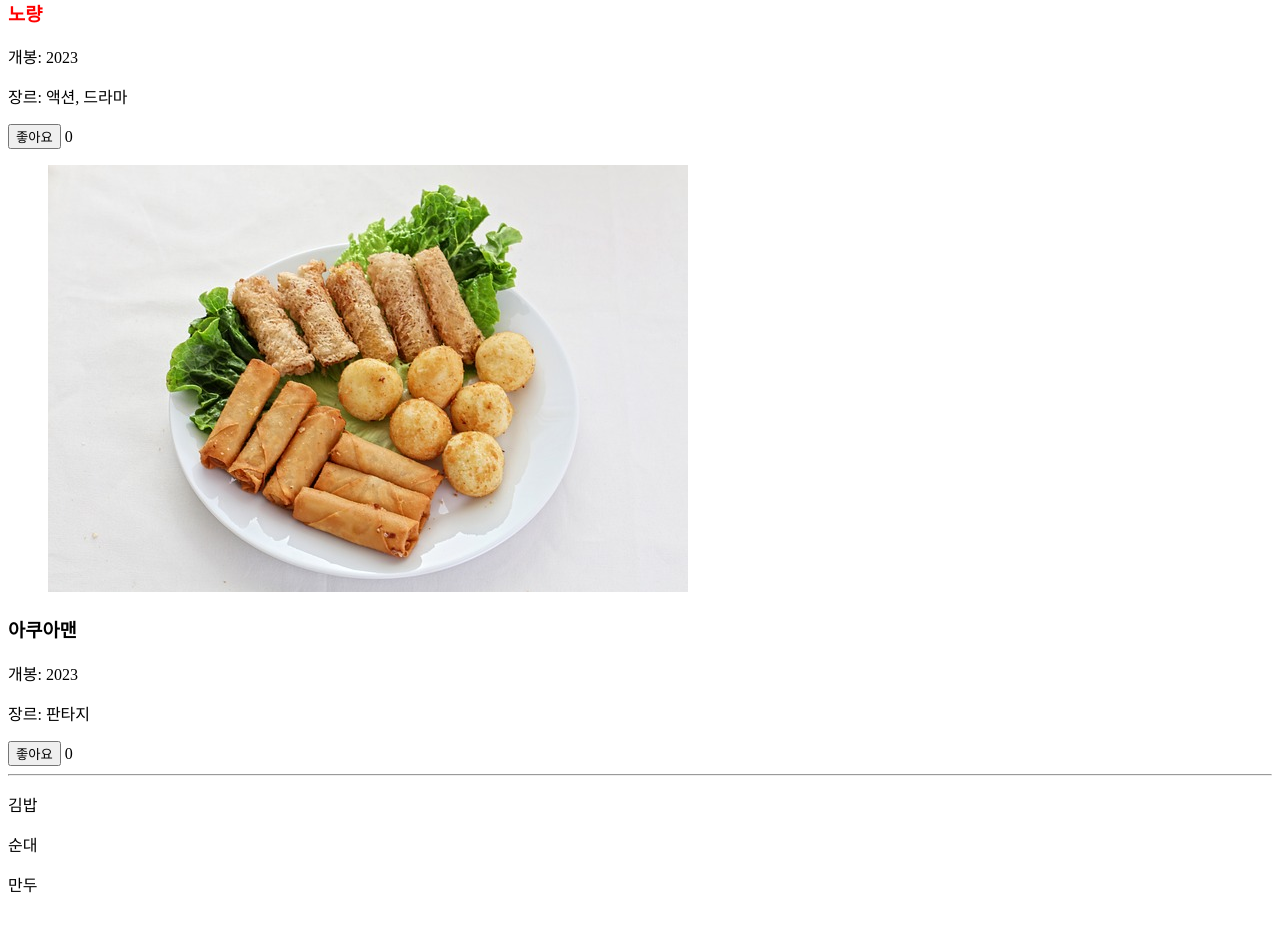
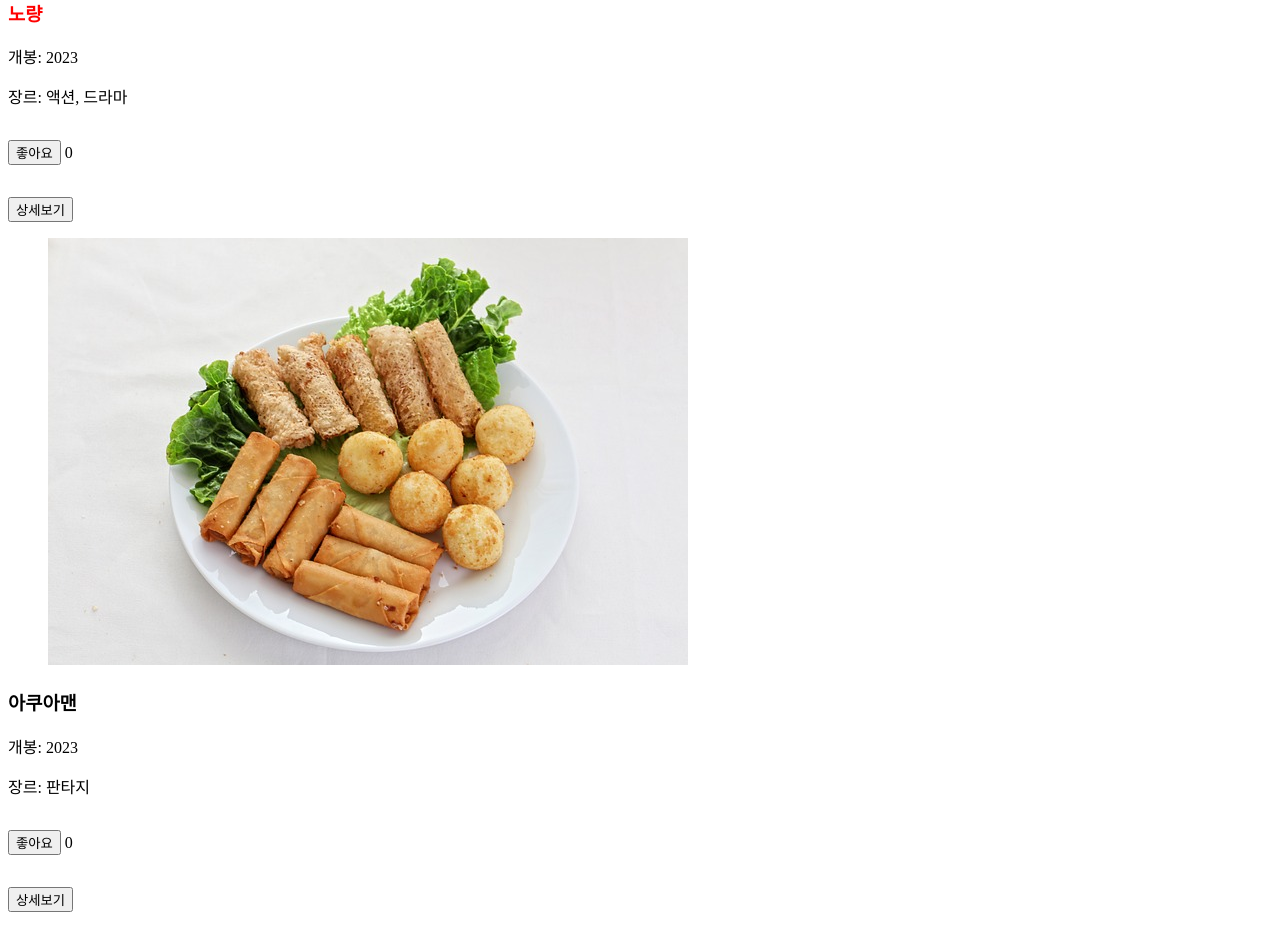
Before and after one commit to suji3927/vue3, a Vue app: page / in a window 1280 px wide. Shown: the part 540-1468 px from the top of the page. Built offline with nearby package versions, Linux system fonts and the light colour scheme.

Commit message:
feat: 모달창 생성(v-on:click 사용)

```diff
--- a/src/App.vue
+++ b/src/App.vue
@@ -1,6 +1,6 @@
 <template>
   <h1>영화 정보</h1>
-    <div v-for="(item, index) in data" :key="index">
+    <div v-for="(item, index) in movies" :key="index">
       <figure>
         <img :src="`./assets/${item.imgUrl}`" :alt="item.title">
       </figure>
@@ -9,11 +9,19 @@
         <p>개봉: {{ item.year }}</p>
         <p>장르: {{ item.category }}</p>
         <button @:click="increseLike(index)">좋아요</button> <span>{{ item.like }}</span>
+        <p>
+          <button @:click="isModal=true">상세보기</button>
+        </p>
       </div>
     </div>
 
-    <hr>
-    <p v-for="(item, index) in foods" :key="index">{{ item }}</p>
+    <div class="modal" v-if="isModal">
+      <div class="inner">
+        <h3>Detail</h3>
+        <p>영화 상세정보</p>
+        <button @:click="isModal=false">닫기</button>
+      </div>
+    </div>
 </template>
 
 <script>
@@ -21,9 +29,9 @@
     name: 'App',
     data() { // 상태변수
       return {
+        isModal: false,
         like: 0,
-        foods: ["김밥", "순대", "만두"],
-        data: [
+        movies: [
           {
             title: "노량",
             year: 2023,
@@ -51,5 +59,25 @@
 </script>
 
 <style>
+  button {
+    margin-top: 1rem;
+  }
 
+  .modal {
+    background: rbga(0, 0, 0, 0.7);
+    position: fixed;
+    top: 0;
+    width: 100%;
+    height: 100vh;
+    display: flex;
+    justify-self: center;
+    align-items: center;
+  }
+
+  .modal .inner {
+    background: #f0f1ff;
+    width: 500px;
+    padding: 20px;
+    border-radius: 10px;
+  }
 </style>
```
